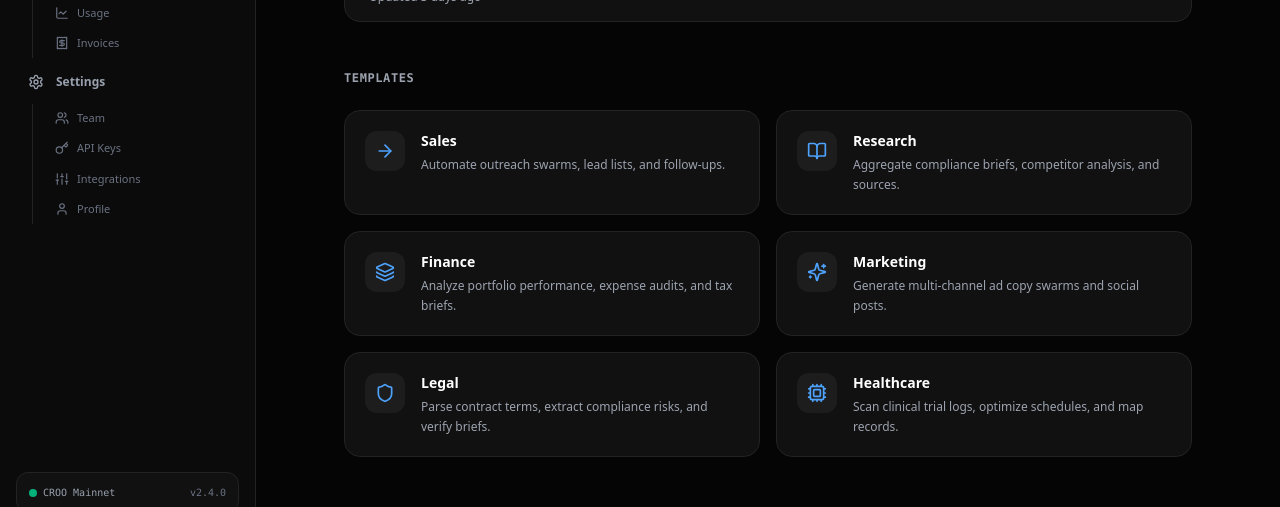
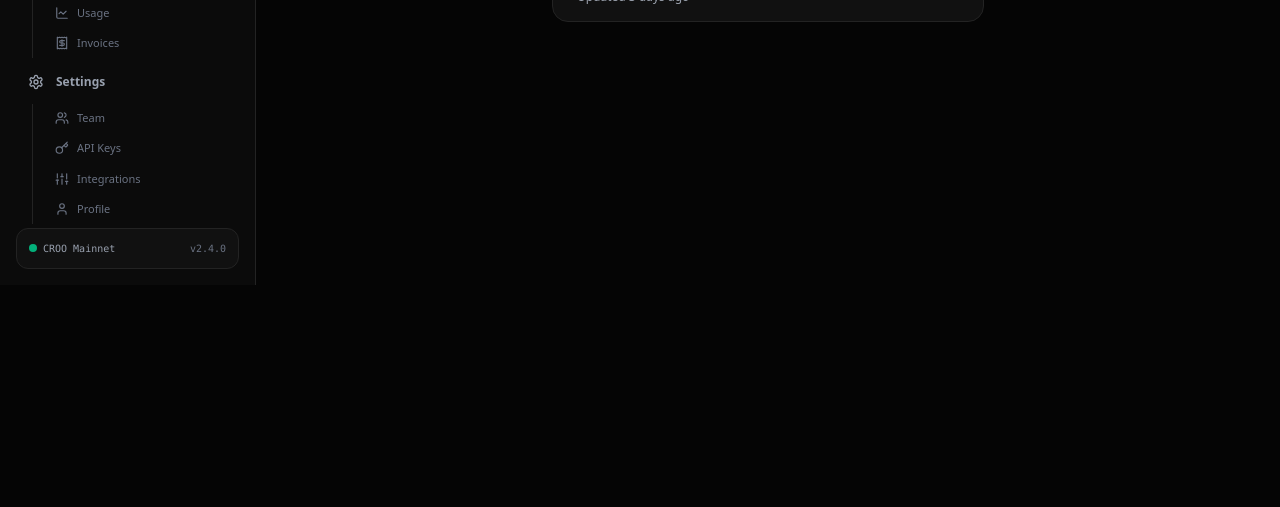
Before and after one commit to mahitss/croo-agent, a Next.js app in the folder apps/web/: page /workspaces in a window 1280 px wide. Shown: the part 805-1312 px from the top of the page. After the commit the page ends 1090 px from the top, so only its background shows below. Built offline with nearby package versions, Linux system fonts and the light colour scheme; no server answers; sample sign-in values are in the browser's storage.

Commit message:
fix(ui): remove duplicate template cards grid from workspaces page body

```diff
--- a/apps/web/app/workspaces/page.tsx
+++ b/apps/web/app/workspaces/page.tsx
@@ -32,14 +32,7 @@ export default function WorkspacesPage() {
     wf.name.toLowerCase().includes(searchQuery.toLowerCase())
   );
 
-  const templates = [
-    { name: 'Sales', route: '/templates/sales', icon: ArrowRight, desc: 'Automate outreach swarms, lead lists, and follow-ups.' },
-    { name: 'Research', route: '/templates/research', icon: BookOpen, desc: 'Aggregate compliance briefs, competitor analysis, and sources.' },
-    { name: 'Finance', route: '/templates/finance', icon: Layers, desc: 'Analyze portfolio performance, expense audits, and tax briefs.' },
-    { name: 'Marketing', route: '/templates/marketing', icon: Sparkles, desc: 'Generate multi-channel ad copy swarms and social posts.' },
-    { name: 'Legal', route: '/templates/legal', icon: Shield, desc: 'Parse contract terms, extract compliance risks, and verify briefs.' },
-    { name: 'Healthcare', route: '/templates/healthcare', icon: Cpu, desc: 'Scan clinical trial logs, optimize schedules, and map records.' }
-  ];
+
 
   const handleCreateWorkflow = () => {
     toast('Initializing new workflow builder canvas...', 'success');
@@ -127,33 +120,6 @@ export default function WorkspacesPage() {
         </div>
       </div>
 
-      {/* TEMPLATES */}
-      <div className="flex flex-col gap-6">
-        <h2 className="text-xs font-bold text-[#9CA3AF] uppercase tracking-wider font-mono">
-          Templates
-        </h2>
-        <div className="grid grid-cols-1 md:grid-cols-2 gap-4">
-          {templates.map((tmpl) => {
-            const Icon = tmpl.icon;
-            return (
-              <div
-                key={tmpl.name}
-                onClick={() => router.push(tmpl.route)}
-                className="bg-[#111111] border border-[#232323] hover:border-white/10 p-5 rounded-2xl flex items-start gap-4 cursor-pointer hover:-translate-y-0.5 transition-all duration-300"
-              >
-                <div className="p-2.5 rounded-xl bg-white/5 text-[#4EA3FF] shrink-0">
-                  <Icon className="w-5 h-5" />
-                </div>
-                <div className="flex flex-col gap-1">
-                  <h3 className="text-sm font-semibold text-white">{tmpl.name}</h3>
-                  <p className="text-xs text-[#9CA3AF] leading-relaxed">{tmpl.desc}</p>
-                </div>
-              </div>
-            );
-          })}
-        </div>
-      </div>
-
     </div>
   );
 }
```
Also changed, not shown: 1 other file (tests, documents, lock files or other folders).
